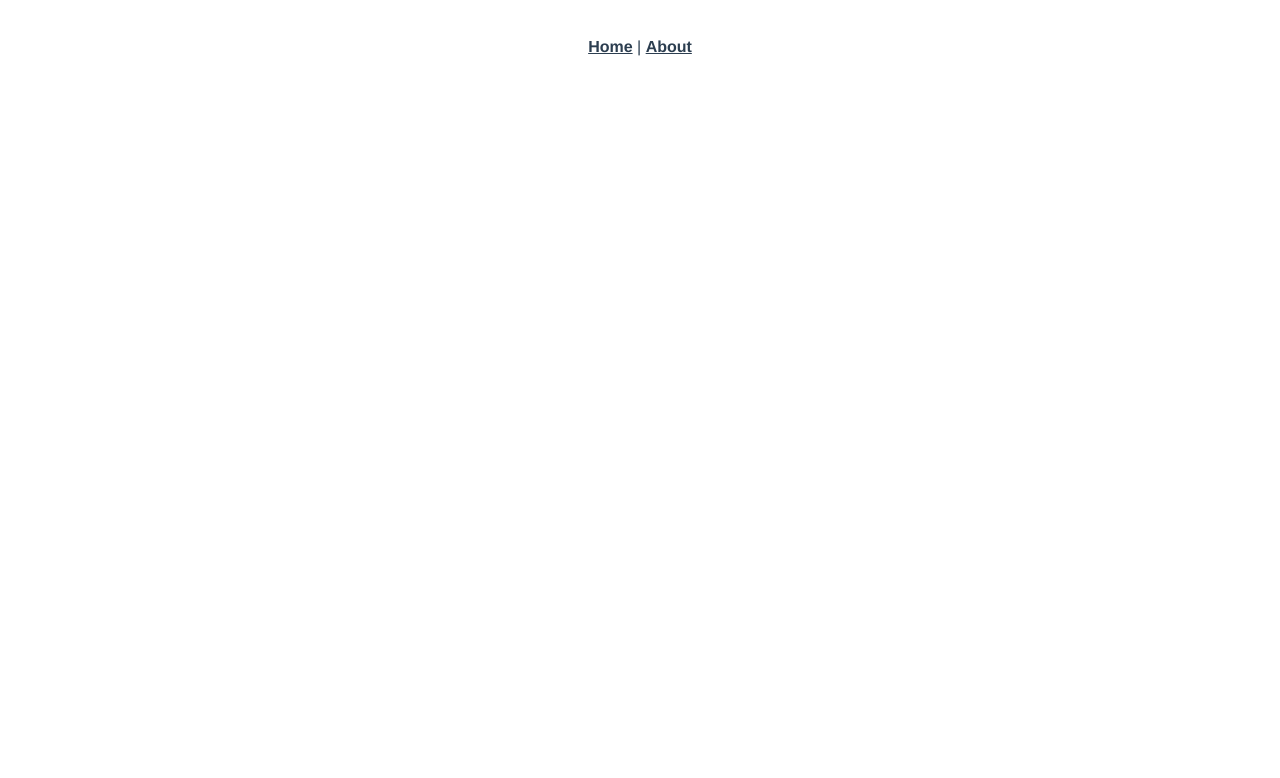
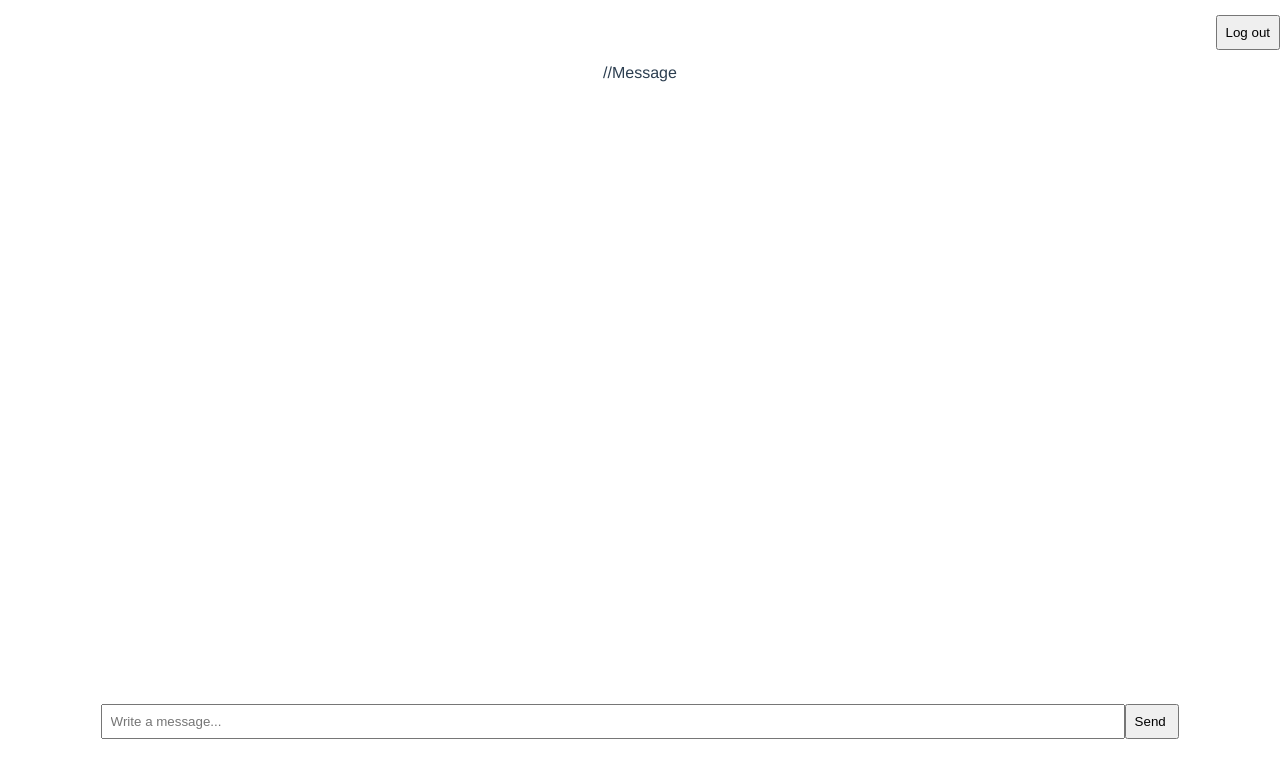
Before and after one commit to xiangyisss/realtime_chat_app, a Vue app: page /chat_page in a window 1280 px wide. Before the commit this address had no page. Shown: the top 778 px of the page. Built offline with nearby package versions, Linux system fonts and the light colour scheme.

Commit message:
first commit, posting messages to database

```diff
--- a/package.json
+++ b/package.json
@@ -9,6 +9,7 @@
   },
   "dependencies": {
     "core-js": "^3.6.5",
+    "firebase": "^8.10.0",
     "vue": "^3.0.0",
     "vue-router": "^4.0.0-0"
   },
--- a/src/App.vue
+++ b/src/App.vue
@@ -1,12 +1,16 @@
 <template>
-  <div id="nav">
-    <router-link to="/">Home</router-link> |
-    <router-link to="/about">About</router-link>
-  </div>
+  <!-- <div id="nav">
+    <router-link to="/" ></router-link>
+    <router-link to="/chat_page"></router-link>
+  </div> -->
   <router-view/>
 </template>
 
 <style>
+* {
+  margin: 0;
+  box-sizing: border-box;
+}
 #app {
   font-family: Avenir, Helvetica, Arial, sans-serif;
   -webkit-font-smoothing: antialiased;
--- /dev/null
+++ b/src/db.ts
@@ -0,0 +1,13 @@
+import firebase from 'firebase/app';
+import 'firebase/firestore';
+
+const firebaseConfig = {
+    apiKey: 'AIzaSyB5MtdihYjAyTFQQUsfTMtlkuPrVdiXWqY',
+    authDomain: 'chat-app-57a6e.firebaseapp.com',
+    projectId: 'chat-app-57a6e',
+    storageBucket: 'chat-app-57a6e.appspot.com',
+    messagingSenderId: '744699877638',
+    appId: '1:744699877638:web:cbce155e23dd0e18cda687',
+};
+const database = firebase.initializeApp(firebaseConfig);
+export default database;
--- a/src/main.ts
+++ b/src/main.ts
@@ -2,4 +2,5 @@ import { createApp } from 'vue';
 import App from './App.vue';
 import router from './router';
 
+
 createApp(App).use(router).mount('#app');
--- a/src/router/index.ts
+++ b/src/router/index.ts
@@ -1,19 +1,18 @@
 import { createRouter, createWebHistory, RouteRecordRaw } from 'vue-router';
-import Home from '../views/Home.vue';
+import Login from '../views/Login.vue';
+import Chat from '../views/Chat.vue';
+
 
 const routes: Array<RouteRecordRaw> = [
   {
     path: '/',
-    name: 'Home',
-    component: Home,
+    name: 'Login',
+    component: Login,
   },
   {
-    path: '/about',
-    name: 'About',
-    // route level code-splitting
-    // this generates a separate chunk (about.[hash].js) for this route
-    // which is lazy-loaded when the route is visited.
-    component: () => import(/* webpackChunkName: "about" */ '../views/About.vue'),
+    path: '/chat_page',
+    name: 'Chat',
+    component: Chat,
   },
 ];
 
--- a/src/views/About.vue
+++ /dev/null
@@ -1,5 +0,0 @@
-<template>
-  <div class="about">
-    <h1>This is an about page</h1>
-  </div>
-</template>
--- /dev/null
+++ b/src/views/Chat.vue
@@ -0,0 +1,75 @@
+<template>
+  <div class='chat'>
+    <header>
+      <button @click="logout">Log out</button>
+
+    </header>
+    <section class='chat_box'>//Message</section>
+    <footer>
+      <form @submit.prevent>
+        <input type="text" placeholder="Write a message..." class="type_message" v-model="text">
+        <input type="submit" value="Send " class="send_button" @click="saveMessages">
+      </form>
+    </footer>
+  </div>
+</template>
+
+<script lang="ts">
+import { defineComponent, Ref, ref } from 'vue';
+import { useRouter } from 'vue-router';
+import database from '../db';
+
+export default defineComponent({
+  name: 'Chat',
+  setup() {
+    const router = useRouter();
+    const logout = () => {
+      router.push({
+        name: 'Login',
+      });
+    };
+
+    const text : Ref<string> = ref('');
+
+    function saveMessages() {
+     console.log('Testing');
+      database.firestore().collection('messages').add({
+        name: 'Xiangyi',
+        message: text.value,
+        // profilePicUrl: getProfilePicUrl(),
+        // timestamp: firebase.firestore.FieldValue.serverTimestamp(),
+      });
+      text.value = '';
+    }
+
+    return { logout, saveMessages, text };
+  },
+});
+</script>
+
+<style scoped>
+header {
+  height: 8vh;
+  display: flex;
+  justify-content: flex-end;
+  align-items: center;
+}
+section {
+  height: 80vh;
+}
+footer {
+  height: 12vh;
+}
+
+button, .send_button {
+  padding: 0.5rem;
+  outline: none;
+  cursor: pointer;
+}
+
+.type_message {
+  width: 80%;
+  padding: 0.5rem;
+  outline: none;
+}
+</style>
--- a/src/views/Home.vue
+++ /dev/null
@@ -1,18 +0,0 @@
-<template>
-  <div class="home">
-    <img alt="Vue logo" src="../assets/logo.png">
-    <HelloWorld msg="Welcome to Your Vue.js + TypeScript App"/>
-  </div>
-</template>
-
-<script lang="ts">
-import { defineComponent } from 'vue';
-import HelloWorld from '@/components/HelloWorld.vue'; // @ is an alias to /src
-
-export default defineComponent({
-  name: 'Home',
-  components: {
-    HelloWorld,
-  },
-});
-</script>
--- /dev/null
+++ b/src/views/Login.vue
@@ -0,0 +1,99 @@
+<template>
+  <div class='login'>
+    <form @submit.prevent='login'>
+      <label for="">User name</label>
+      <input type="text" placeholder='Enter your user name' v-model='inputUserName' required>
+      <input type="submit" value="Login">
+    </form>
+  </div>
+</template>
+
+<script lang="ts">
+import {
+  defineComponent, ref, Ref,
+} from 'vue';
+import { useRouter } from 'vue-router';
+
+// interface data {
+//   userName: string,
+//   messages: string[]
+// }
+
+export default defineComponent({
+  name: 'Login',
+  setup() {
+    const router = useRouter();
+    const inputUserName : Ref<string> = ref('');
+    // const state : data = reactive({
+    //   userName: '',
+    //   messages: [],
+    // });
+
+    /*
+
+  if (true or false)
+
+    0 is false
+    '' is false
+    null is false
+    undefined is false
+
+    if(value) => as long as not [0, '', null, undefined]
+
+    */
+
+    const login = () => {
+      if (inputUserName.value) {
+        router.push({
+          name: 'Chat',
+        });
+        // state.userName = inputUserName.value;
+        inputUserName.value = '';
+      }
+    };
+    return {
+      inputUserName,
+      login,
+      // state,
+
+    };
+  },
+});
+</script>
+
+<style scoped>
+.login {
+  width: 100%;
+  height: 100vh;
+  background-color: tomato;
+  display: flex;
+  justify-content: center;
+  align-items: center;
+}
+form {
+  display: flex;
+  flex-direction: column;
+}
+label {
+  display: block;
+  text-align: left;
+  font-weight: 600;
+  margin-bottom: 0.5rem;
+}
+
+input {
+  border: none;
+  outline: none;
+  height: 2.5rem;
+  padding-left: 0.5rem;
+  border-radius: 4px;
+}
+
+button {
+  outline: none;
+  border: none;
+  height: 2.5rem;
+  padding-left: 0.5rem;
+  border-radius: 4px;
+}
+</style>
```
Also changed, not shown: .eslintrc.js, 1 other file (tests, documents, lock files or other folders).
